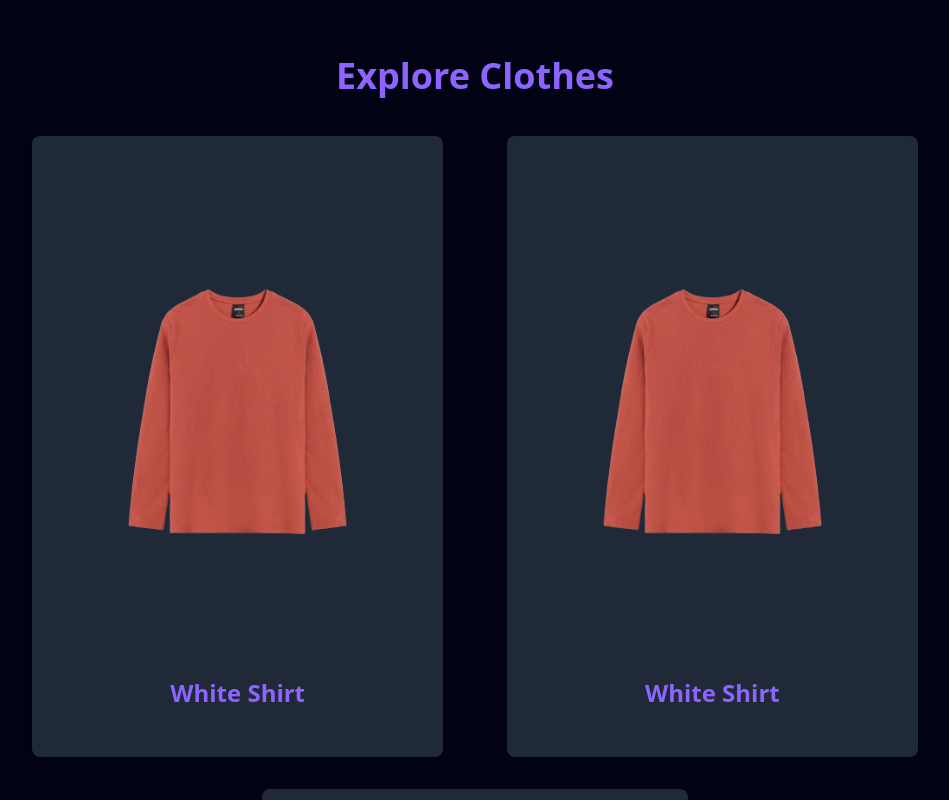
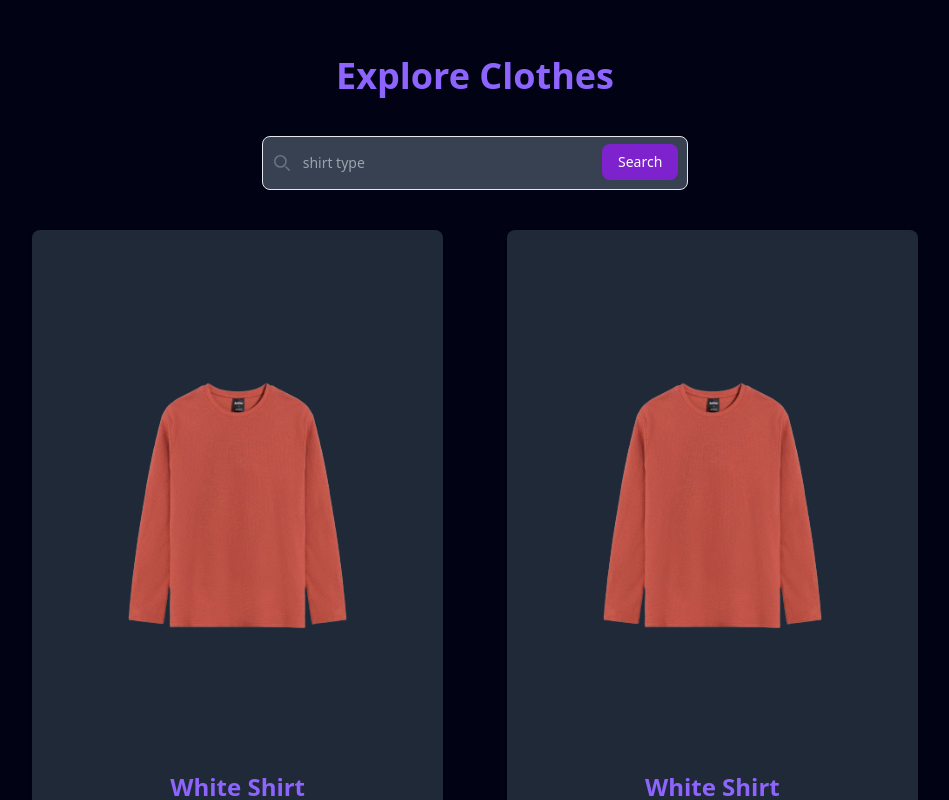
Before and after one commit to hassanjawwad12/sayIt, a React (Vite) app: page /explore in a window 1280 px wide. Shown: the top 800 px of the page, without its empty margins (165-1114 px from the left). Built offline with nearby package versions, Linux system fonts and the light colour scheme.

Commit message:
search bar added

```diff
--- a/src/Explore/Explore.jsx
+++ b/src/Explore/Explore.jsx
@@ -3,7 +3,49 @@ import React from "react";
 const Explore = () => {
   return (
     <div className="flex flex-col items-center justify-centr w-full min-h-screen bg-[#010314] py-4">
-        <p className="font-bold text-4xl text-[#8e64ff] mt-10" >Explore Clothes</p>
+      <p className="font-bold text-4xl text-[#8e64ff] mt-10">Explore Clothes</p>
+
+      <form className="w-1/3 mx-auto mt-10">
+        <label
+          for="default-search"
+          class="mb-2 text-sm font-medium text-gray-900 sr-only dark:text-white"
+        >
+          Search
+        </label>
+        <div className="relative">
+          <div className="absolute inset-y-0 start-0 flex items-center ps-3 pointer-events-none">
+            <svg
+              className="w-4 h-4 text-gray-500 dark:text-gray-400"
+              aria-hidden="true"
+              xmlns="http://www.w3.org/2000/svg"
+              fill="none"
+              viewBox="0 0 20 20"
+            >
+              <path
+                stroke="currentColor"
+                stroke-linecap="round"
+                stroke-linejoin="round"
+                stroke-width="2"
+                d="m19 19-4-4m0-7A7 7 0 1 1 1 8a7 7 0 0 1 14 0Z"
+              />
+            </svg>
+          </div>
+          <input
+            type="search"
+            id="default-search"
+            className="block w-full p-4 ps-10 text-sm  border  rounded-lg   bg-gray-700  placeholder-gray-400 text-white "
+            placeholder="shirt type"
+            required
+          />
+          <button
+            type="submit"
+            class="text-white absolute end-2.5 bottom-2.5 bg-purple-700 hover:bg-blue-800 focus:ring-4 focus:outline-none font-medium rounded-lg text-sm px-4 py-2 "
+          >
+            Search
+          </button>
+        </div>
+      </form>
+
       <div className="flex flex-row w-[100%] space-x-8 items-center justify-center px-6 gap-8 mt-10">
         <div className=" flex flex-col p-2 items-center justify-center rounded-lg shadow bg-gray-800 w-2/6 h-88 ">
           <img src="tshirt.png" className="w-[90%]" />
@@ -15,9 +57,9 @@ const Explore = () => {
         </div>
       </div>
       <div className="mt-8 flex flex-col p-2 items-center justify-center rounded-lg shadow bg-gray-800 w-2/6 h-88 ">
-          <img src="tshirt.png" className="w-[90%]" />
-          <p className="font-bold text-2xl text-[#8e64ff] mb-10">White Shirt</p>
-        </div>
+        <img src="tshirt.png" className="w-[90%]" />
+        <p className="font-bold text-2xl text-[#8e64ff] mb-10">White Shirt</p>
+      </div>
     </div>
   );
 };
```
